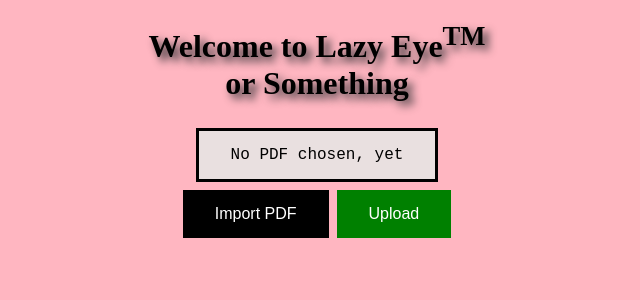
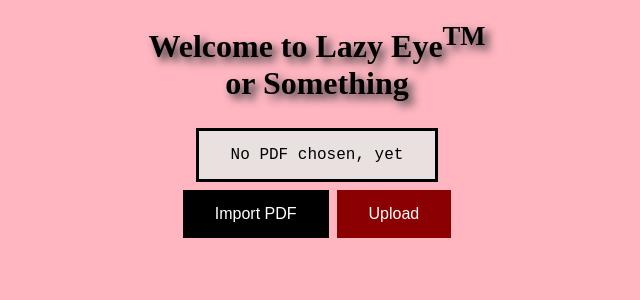
Before and after one commit to Colin6442/eyebook-reader, a Flask app: page /home in a window 1280 px wide. Shown: the top 300 px of the page, without its empty margins (323-963 px from the left). Run offline with Flask 2, Linux system fonts and the light colour scheme.

Commit message:
Auto color changing for upload button

```diff
--- a/static/css/startPage.css
+++ b/static/css/startPage.css
@@ -18,7 +18,7 @@
       color: black;
   }
   #confirm-button {
-    background-color: green;
+    background-color: darkred;
     border: none;
     color: white;
     padding: 15px 32px;
--- a/templates/startPage.html
+++ b/templates/startPage.html
@@ -22,8 +22,7 @@
 </form>
 <script>
     function uploadReady(){
-        document.getElementById("custom-button").style.display = "inline-block";
-		document.getElementById("confirm-button").style.display = "inline-block";
+		document.getElementById("confirm-button").style.backgroundColor = "darkgreen";
     }
 </script>
 <script type="text/javascript">
```
